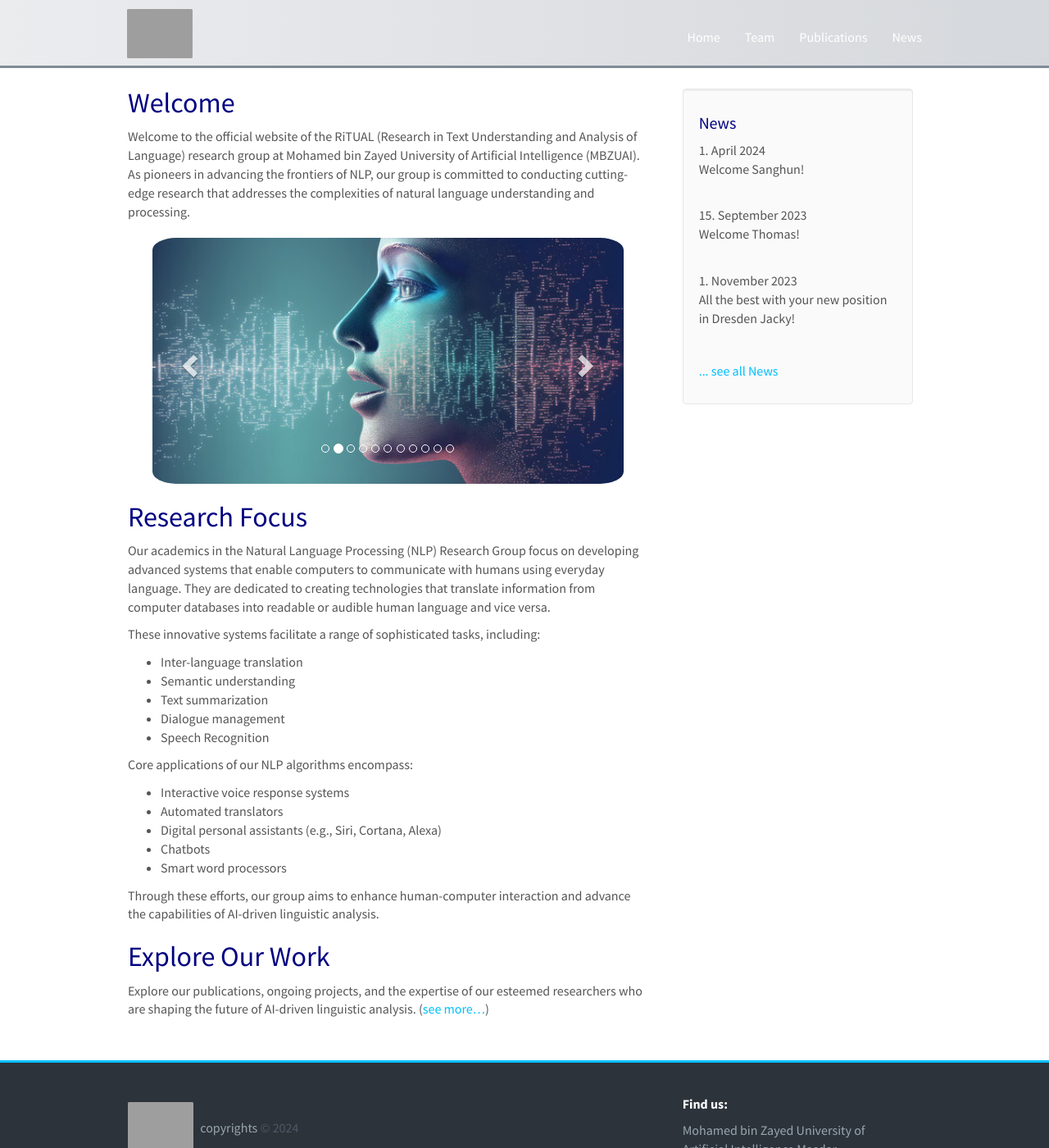
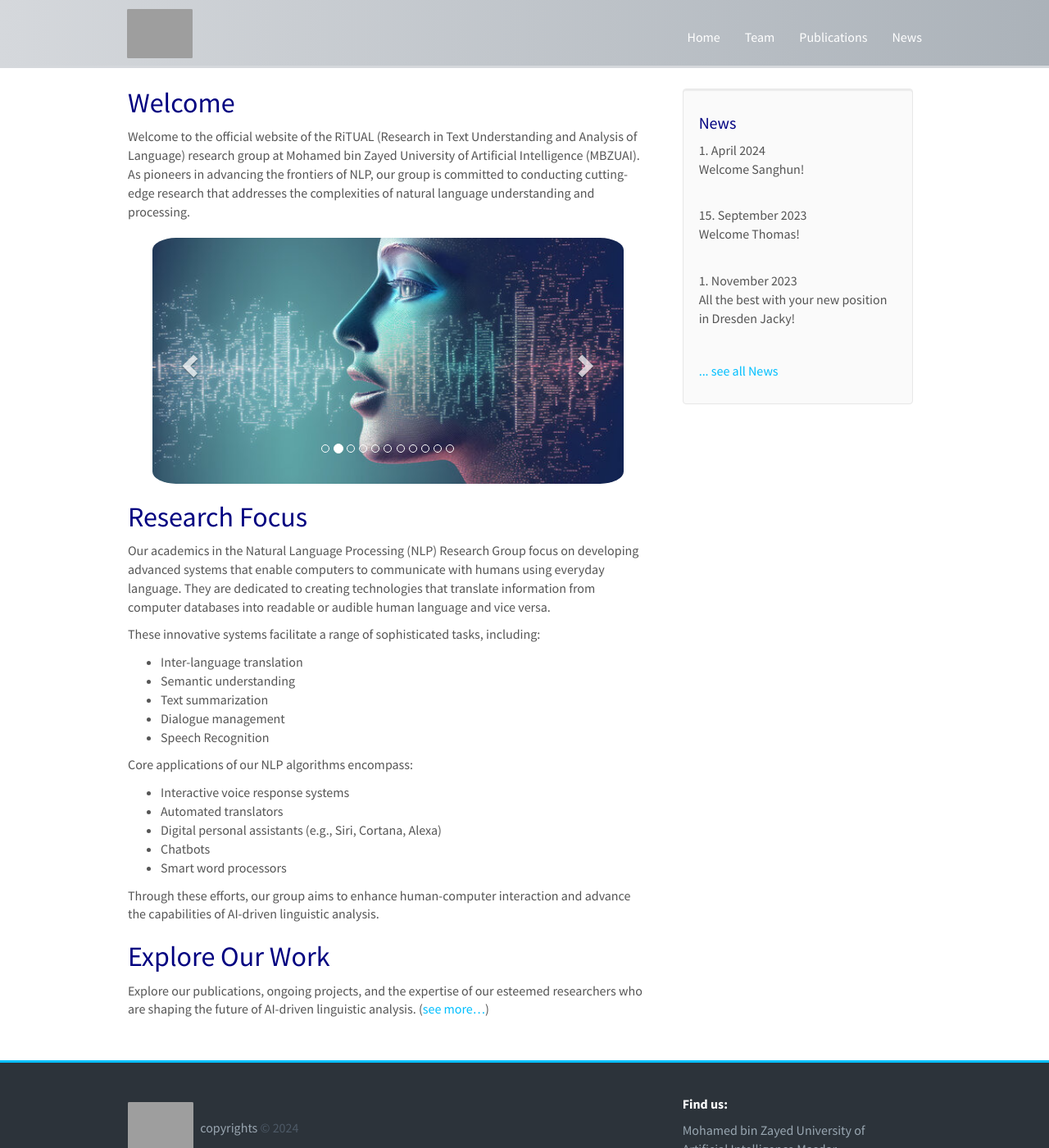
Before and after one commit to RamzaBasharat/MBZUAI, a Jekyll site: the page built from _pages/home.md, in a window 1280 px wide and 1400 px high. Shown: the whole window at 82% size. Built offline with Jekyll 4.4.1, drawn with Linux system fonts in a browser that asks for light colours; nearby versions of some CDN libraries.

```diff
--- a/css/main.scss
+++ b/css/main.scss
@@ -192,9 +192,9 @@ color:#99a7b2;
 /* Navbar background and text color */
 .navbar-default {
 //     background-color: #2c333a; /* Background color */
-    background: linear-gradient(to right, #EAECEE, #D5D8DC);
+    background: linear-gradient(to right, #D5D8DC, #ABB2B9);
     border: none; /* Remove the default border */
-    border-bottom: 3px solid #808B96;
+    border-bottom: 3px solid #D5D8DC;
     padding: 20px 0px 10px 0px;
     border-radius: 0px;
 }
```
